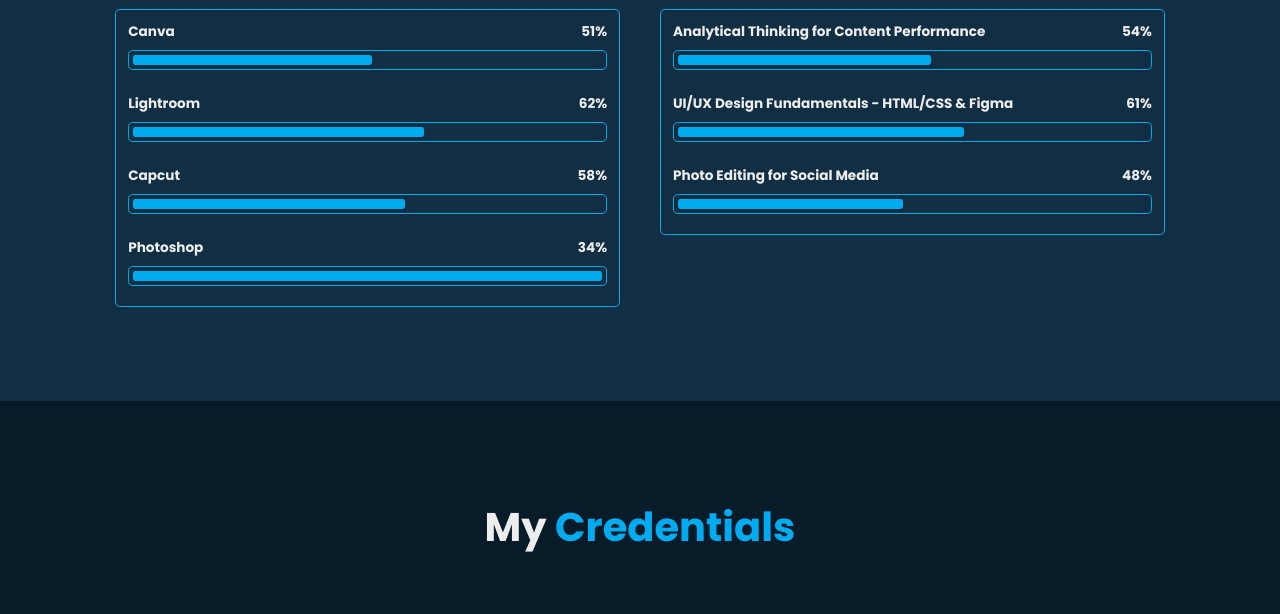
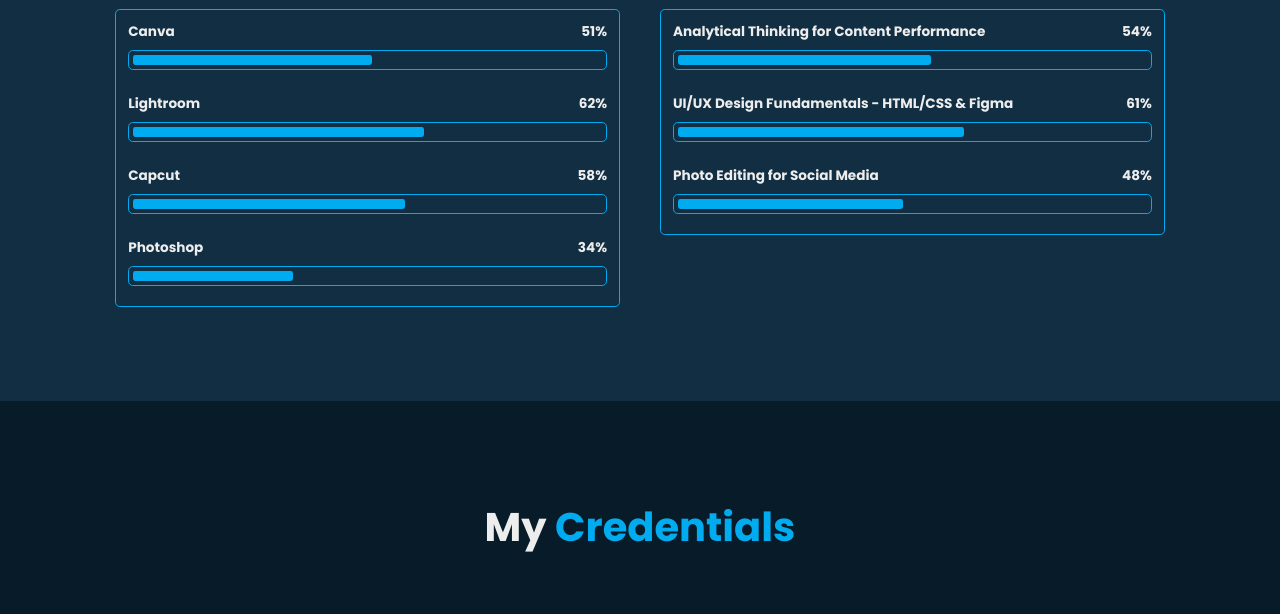
Before and after one commit to Nikolas08-blip/Resume, a plain HTML site: page index.html in a window 1280 px wide. Shown: the part 2487-3101 px from the top of the page. Drawn offline with nearby package versions, Linux system fonts and the light colour scheme.

Commit message:
Update style.css

```diff
--- a/style.css
+++ b/style.css
@@ -518,6 +518,9 @@
 .skills-column:nth-child(1) .skills-content .progress:nth-child(3) .bar span{
     width: 58%;
 }
+.skills-column:nth-child(1) .skills-content .progress:nth-child(4) .bar span{
+    width: 34%;
+}
 
 .skills-column:nth-child(2) .skills-content .progress:nth-child(1) .bar span{
     width: 54%;
```
